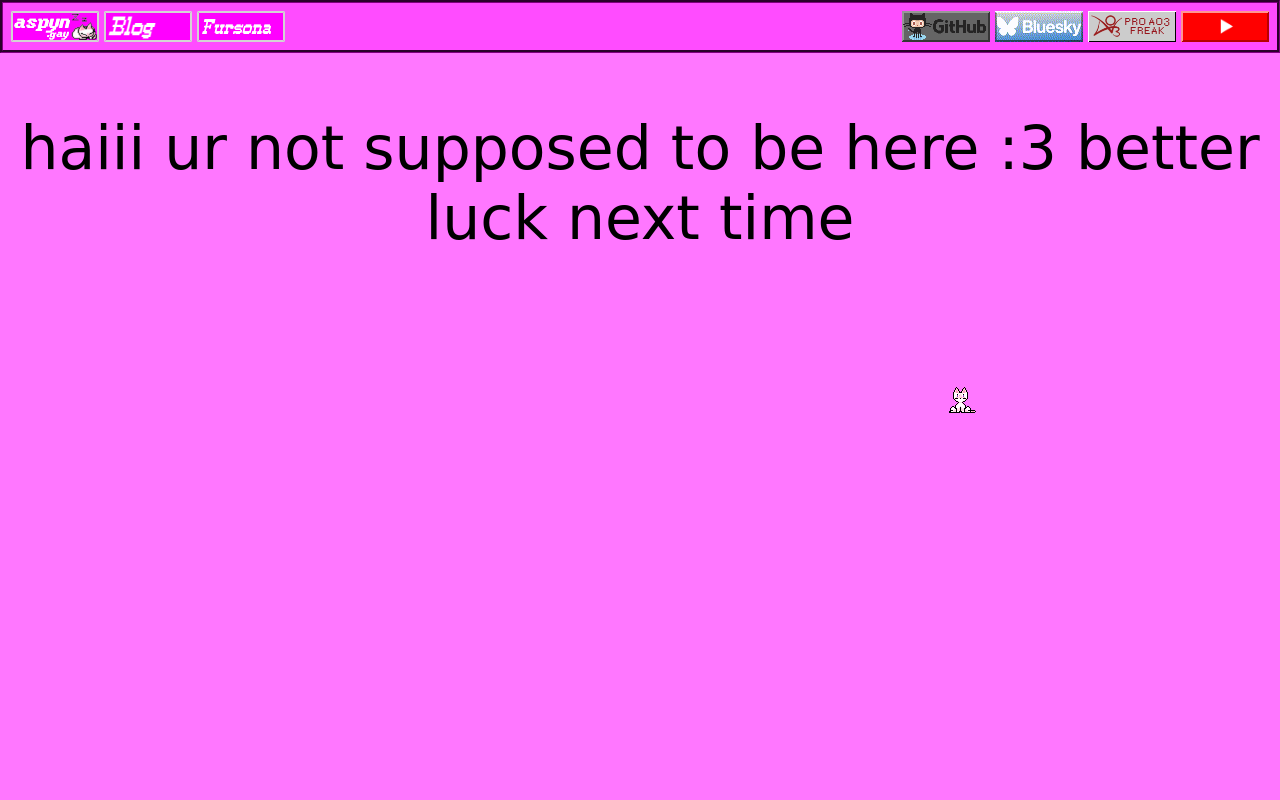
After one commit to aspynect/aspyn.gay, a PHP site: page /404.html in a window 1280 px wide. The commit adds this page. Run offline with PHP 8.4, Linux system fonts and the light colour scheme.

Commit message:
404 page

```diff
--- /dev/null
+++ b/404.html
@@ -0,0 +1,44 @@
+<!DOCTYPE html>
+<html lang="en">
+<head>
+    <meta charset="UTF-8">
+    <meta name="viewport" content="width=device-width, initial-scale=1.0">
+    <title>not found :(</title>
+    <link rel="stylesheet" href="/styles.css">
+    <link rel="icon" type="image/x-icon" href="/assets/favicon.png">
+</head>
+<body>
+    <nav class="badges">
+        <div class="left"></divclass>
+            <a rel="noreferrer" href="/">
+                <img src="/88x31.gif" alt="home" title="my website :D">
+            </a>
+            <a rel="noreferrer" href="/blog/">
+                <img src="/assets/badges/nav/blog.gif" alt="blog" title="my blog :D">
+            </a>
+            <a rel="noreferrer" href="/fursona/">
+                <img src="/assets/badges/nav/fursona.gif" alt="fursona" title="my fursona :3">
+            </a>
+        </div>
+
+        <div class="right">
+            <a rel="noreferrer" href="/s/github.html" target="_blank">
+                <img src="/assets/badges/links/github.gif" alt="github" title="codeing">
+            </a>
+            <a rel="noreferrer" href="/s/bsky.html" target="_blank">
+                <img src="/assets/badges/links/bsky.gif" alt="bluesky" title="butter fly app">
+            </a>
+            <a rel="noreferrer" href="/s/ao3.html" target="_blank">
+                <img src="/assets/badges/links/ao3.gif" alt="archive of our own" title="silly fanfic">
+            </a>
+            <a rel="noreferrer" href="/s/youtube.html" target="_blank">
+                <img src="/assets/badges/links/youtube.gif" alt="youtube" title="you tube">
+            </a>
+        </div>
+    </nav>
+    <main>
+        <p id="fourohfour">haiii ur not supposed to be here :3 better luck next time</p>
+    </main>
+</body>
+<script src="/kitty/kitty.js"></script>
+</html>
--- a/styles.css
+++ b/styles.css
@@ -148,3 +148,8 @@ a:hover {
     color:#ff00ff;
     transition: color 0.2s;
 }
+
+#fourohfour {
+    text-align: center;
+    font-size: 60px;
+}
```
Also changed, not shown: 1 other file.
